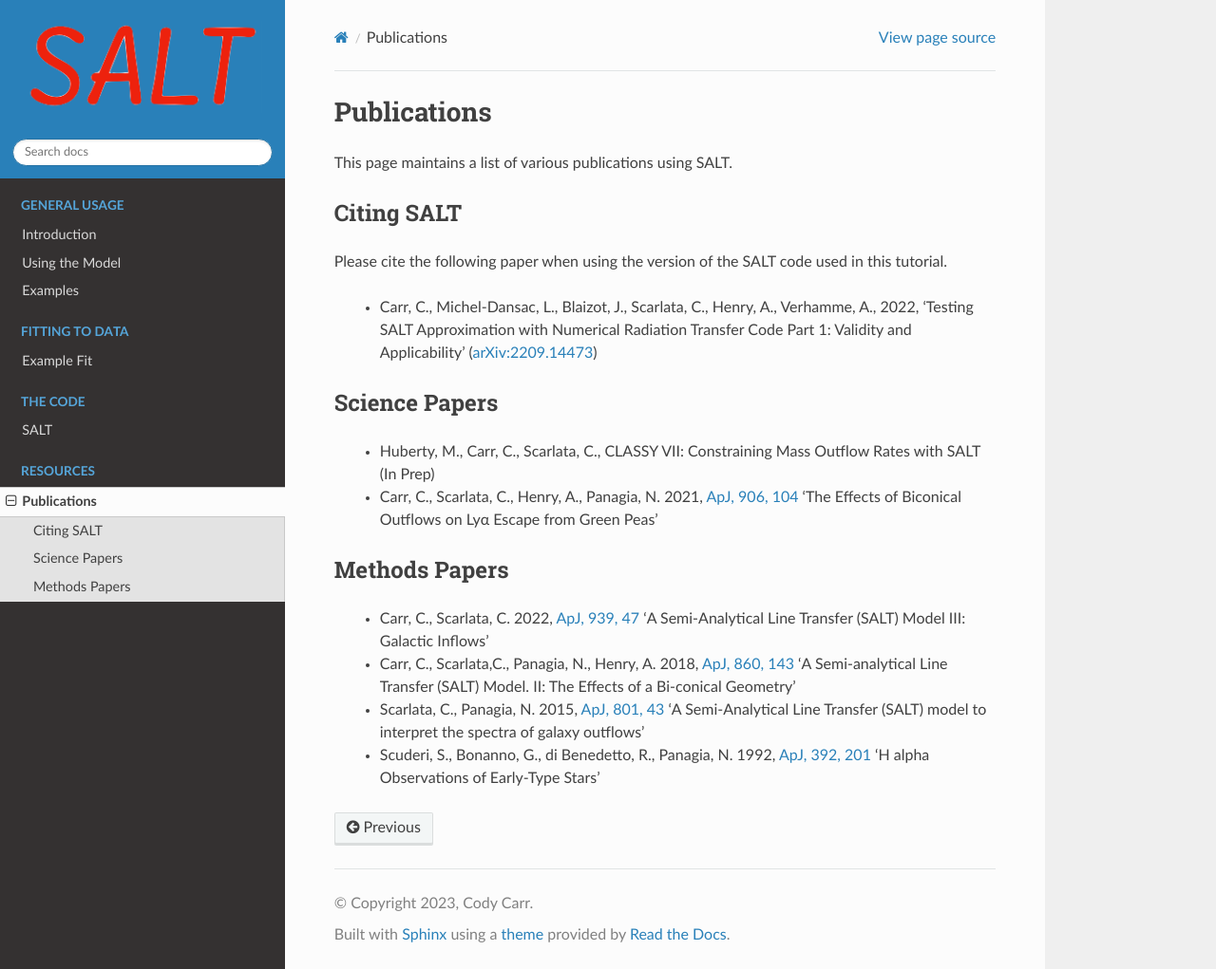
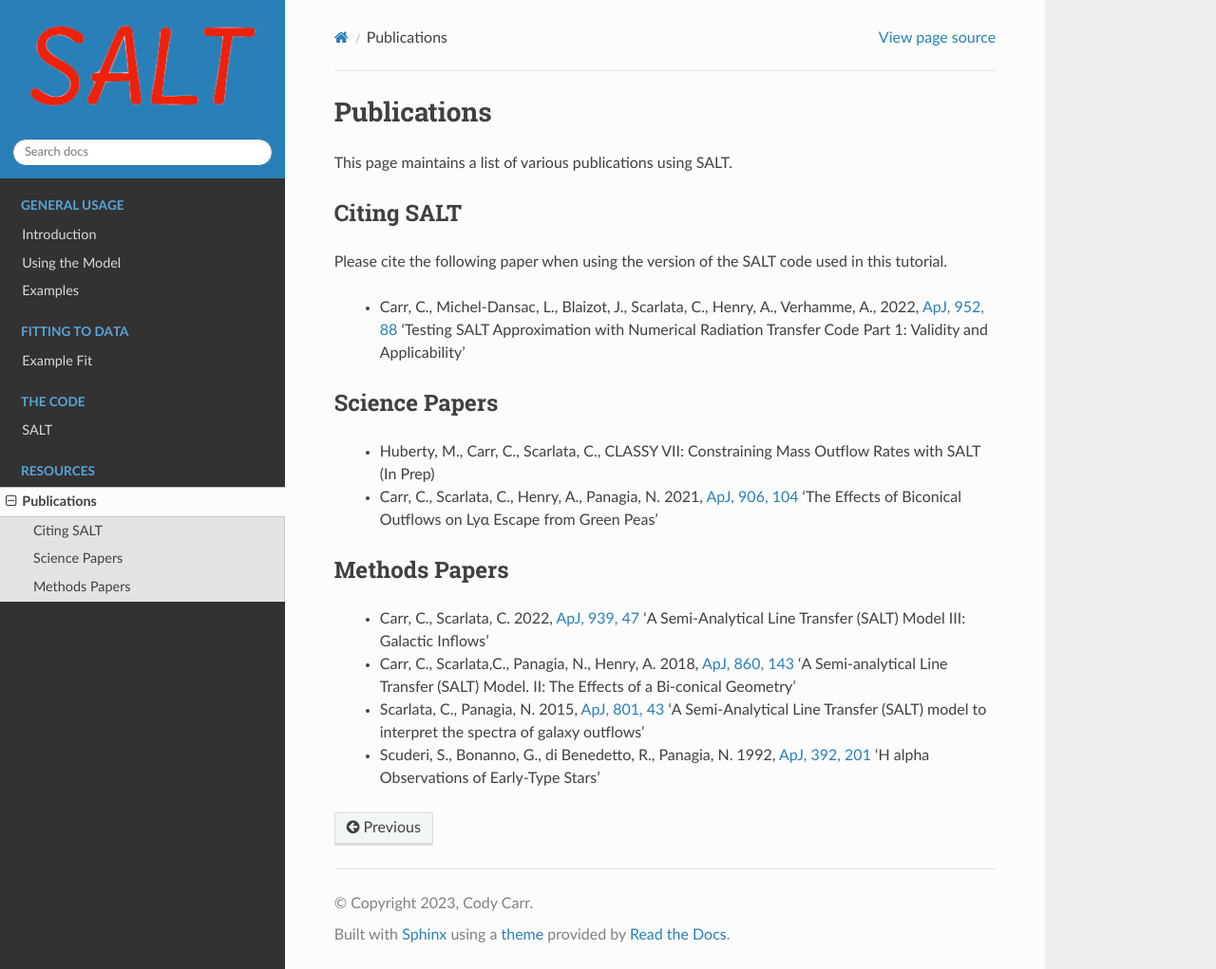
Before and after one commit to CodyCarr/SALT, a Sphinx documentation site: the page built from docs/source/resources.rst, in a window 1280 px wide and 1021 px high. Shown: the whole window at 95% size. Built offline with Sphinx 7.4.7 and the Read the Docs theme 2.0.0, drawn with Linux system fonts in a browser that asks for light colours.

Commit message:
update config file

```diff
--- a/docs/source/resources.rst
+++ b/docs/source/resources.rst
@@ -8,7 +8,7 @@ Citing SALT
 
 Please cite the following paper when using the version of the SALT code used in this tutorial.
 
- * Carr, C., Michel-Dansac, L., Blaizot, J., Scarlata, C., Henry, A., Verhamme, A., 2022, 'Testing SALT Approximation with Numerical Radiation Transfer Code Part 1: Validity and Applicability' (`arXiv:2209.14473 <https://arxiv.org/abs/2209.14473>`_)
+ * Carr, C., Michel-Dansac, L., Blaizot, J., Scarlata, C., Henry, A., Verhamme, A., 2022, `ApJ, 952, 88 <https://iopscience.iop.org/article/10.3847/1538-4357/acd331>`_ 'Testing SALT Approximation with Numerical Radiation Transfer Code Part 1: Validity and Applicability'
 
 Science Papers
 **************
```
